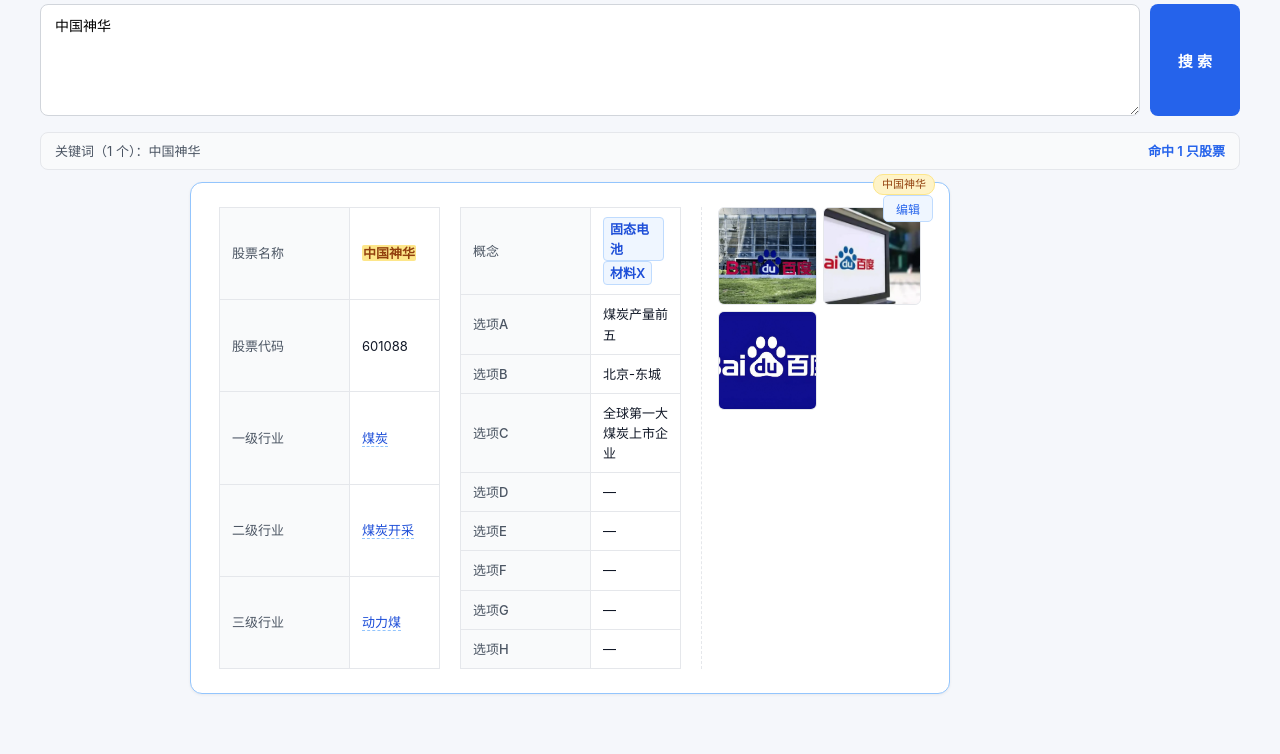
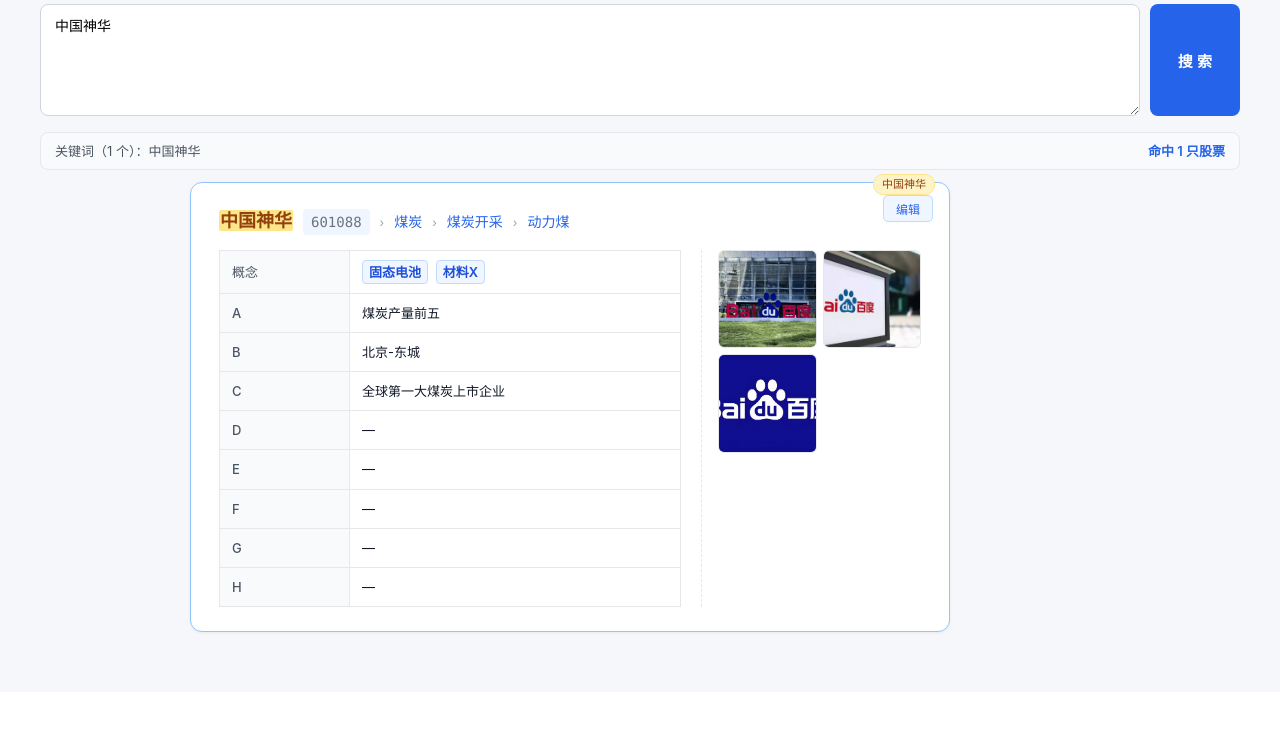
Before and after one commit to chaoren399/tongdaxinxifen, a Flask app: a page that uses templates/pageF.html in a window 1280 px wide. Shown: the part 146-900 px from the top of the page. After the commit the page ends 780 px from the top, so only its background shows below. Run offline with Flask 3, Linux system fonts and the light colour scheme.

Commit message:
2026年10月14日-开始,修改 修改历史功能

```diff
--- a/static/pageF.js
+++ b/static/pageF.js
@@ -81,23 +81,6 @@
         } else {
             escText(td, text, keywords);
         }
-        tr.appendChild(th);
-        tr.appendChild(td);
-        table.appendChild(tr);
-    }
-
-    /** 行业字段行：带超链接跳转页面 G，展示该行业下全部股票 */
-    function industryRow(table, label, text, level, keywords) {
-        var tr = document.createElement("tr");
-        var th = document.createElement("th");
-        th.textContent = label;
-        var td = document.createElement("td");
-        var a = document.createElement("a");
-        a.className = "industry-link";
-        a.href = "/pageG?level=" + level + "&name=" + encodeURIComponent(text);
-        a.title = "查看「" + text + "」行业下所有股票";
-        escText(a, text, keywords);
-        td.appendChild(a);
         tr.appendChild(th);
         tr.appendChild(td);
         table.appendChild(tr);
@@ -259,46 +242,57 @@
         });
         card.appendChild(editBtn);
 
-        // 两列布局（同页面 E）
+        // 头部信息行：股票名称 · 代码 · 一级 / 二级 / 三级行业
+        var header = document.createElement("div");
+        header.className = "stock-detail-header";
+        var nameSpan = document.createElement("span");
+        nameSpan.className = "stock-detail-name";
+        escText(nameSpan, it.name, keywords);
+        header.appendChild(nameSpan);
+
+        if (it.code) {
+            var codeSpan = document.createElement("span");
+            codeSpan.className = "stock-detail-code";
+            codeSpan.textContent = it.code;
+            header.appendChild(codeSpan);
+        }
+
+        function industryTag(text, level) {
+            var a = document.createElement("a");
+            a.className = "stock-detail-industry";
+            a.href = "/pageG?level=" + level + "&name=" + encodeURIComponent(text);
+            a.title = "查看「" + text + "」行业下所有股票";
+            a.textContent = text;
+            return a;
+        }
+        if (it.primary) {
+            var sep1 = document.createElement("span");
+            sep1.className = "stock-detail-sep";
+            sep1.textContent = "›";
+            header.appendChild(sep1);
+            header.appendChild(industryTag(it.primary, 1));
+        }
+        if (it.secondary) {
+            var sep2 = document.createElement("span");
+            sep2.className = "stock-detail-sep";
+            sep2.textContent = "›";
+            header.appendChild(sep2);
+            header.appendChild(industryTag(it.secondary, 2));
+        }
+        if (it.tertiary) {
+            var sep3 = document.createElement("span");
+            sep3.className = "stock-detail-sep";
+            sep3.textContent = "›";
+            header.appendChild(sep3);
+            header.appendChild(industryTag(it.tertiary, 3));
+        }
+        card.appendChild(header);
+
+        // 两列布局：左侧概念+选项，右侧图片
         var cols = document.createElement("div");
         cols.className = "stock-detail-columns";
 
-        // 第一列：股票名称、一/二/三级行业
-        var col1 = document.createElement("div");
-        col1.className = "stock-detail-col";
-        var t1 = document.createElement("table");
-        t1.className = "stock-detail-table";
-        var tb1 = document.createElement("tbody");
-
-        // 股票名称（纯文本展示）
-        var nameTr = document.createElement("tr");
-        var nameTh = document.createElement("th");
-        nameTh.textContent = "股票名称";
-        var nameTd = document.createElement("td");
-        nameTd.className = "batch-name-text";
-        escText(nameTd, it.name, keywords);
-        nameTr.appendChild(nameTh);
-        nameTr.appendChild(nameTd);
-        tb1.appendChild(nameTr);
-
-        // 股票代码
-        var codeTr = document.createElement("tr");
-        var codeTh = document.createElement("th");
-        codeTh.textContent = "股票代码";
-        var codeTd = document.createElement("td");
-        escText(codeTd, it.code || "-", keywords);
-        codeTr.appendChild(codeTh);
-        codeTr.appendChild(codeTd);
-        tb1.appendChild(codeTr);
-
-        industryRow(tb1, "一级行业", it.primary, 1, keywords);
-        industryRow(tb1, "二级行业", it.secondary, 2, keywords);
-        industryRow(tb1, "三级行业", it.tertiary, 3, keywords);
-        t1.appendChild(tb1);
-        col1.appendChild(t1);
-        cols.appendChild(col1);
-
-        // 第二列：概念、选项A~H
+        // 左侧列：概念、选项A~H
         var col2 = document.createElement("div");
         col2.className = "stock-detail-col";
         var t2 = document.createElement("table");
@@ -319,16 +313,17 @@
             conceptGroupRow(tb2, "概念", conceptTexts, keywords);
         }
 
-        // 选项A ~ 选项H：每个字段都展示一行，空值显示 —
+        // 选项A ~ 选项H：标签简化为 A/B/C/.../H，内容为空时显示 —，
+        // 关键词高亮仍然生效
         var OPTION_FIELDS = [
-            { key: "option_a", label: "选项A" },
-            { key: "option_b", label: "选项B" },
-            { key: "option_c", label: "选项C" },
-            { key: "option_d", label: "选项D" },
-            { key: "option_e", label: "选项E" },
-            { key: "option_f", label: "选项F" },
-            { key: "option_g", label: "选项G" },
-            { key: "option_h", label: "选项H" },
+            { key: "option_a", label: "A" },
+            { key: "option_b", label: "B" },
+            { key: "option_c", label: "C" },
+            { key: "option_d", label: "D" },
+            { key: "option_e", label: "E" },
+            { key: "option_f", label: "F" },
+            { key: "option_g", label: "G" },
+            { key: "option_h", label: "H" },
         ];
         OPTION_FIELDS.forEach(function (f) {
             var v = (it[f.key] || "").trim();
--- a/static/style.css
+++ b/static/style.css
@@ -983,9 +983,45 @@ a.industry-link.concept-chip:hover {
 }
 .stock-detail-columns {
     display: grid;
-    grid-template-columns: 1fr 1fr 220px;
+    grid-template-columns: 1fr 220px;
     gap: 0 20px;
 }
+/* 详情卡头部：股票名称 · 代码 · 一级 › 二级 › 三级 一行展示 */
+.stock-detail-header {
+    display: flex;
+    flex-wrap: wrap;
+    align-items: baseline;
+    gap: 8px 10px;
+    font-size: 14px;
+    color: #374151;
+    margin: 0 0 14px;
+    padding-right: 64px;  /* 给右上角「编辑」按钮留位 */
+    line-height: 1.6;
+}
+.stock-detail-name {
+    font-size: 18px;
+    font-weight: 700;
+    color: #111827;
+}
+.stock-detail-code {
+    color: #6b7280;
+    font-family: ui-monospace, SFMono-Regular, Consolas, monospace;
+}
+.stock-detail-sep {
+    color: #9ca3af;
+    font-size: 12px;
+}
+.stock-detail-industry {
+    color: #2563eb;
+    text-decoration: none;
+    border-bottom: 1px dashed transparent;
+    transition: border-color 0.15s, color 0.15s;
+}
+.stock-detail-industry:hover {
+    color: #1d4ed8;
+    border-bottom-color: currentColor;
+}
+.stock-detail-table tr > th:empty { display: none; }
 .stock-detail-image-col {
     border-left: 1px dashed #e5e7eb;
     padding-left: 16px;
--- a/templates/pageF.html
+++ b/templates/pageF.html
@@ -44,6 +44,6 @@
         </div>
     </main>
 
-    <script src="{{ url_for('static', filename='pageF.js') }}?v=11"></script>
+    <script src="{{ url_for('static', filename='pageF.js') }}?v=15"></script>
 </body>
 </html>
```
Also changed, not shown: data/stock_images/4064_817f323e14.png (added), data/tongdaxin(已备份).db (deleted), data/tongdaxin.db, data/tongdaxin.db(已备份).db (deleted).
